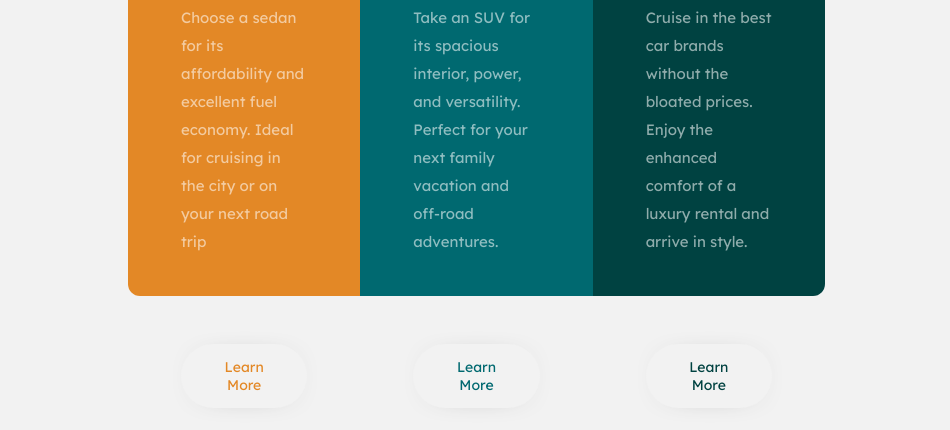
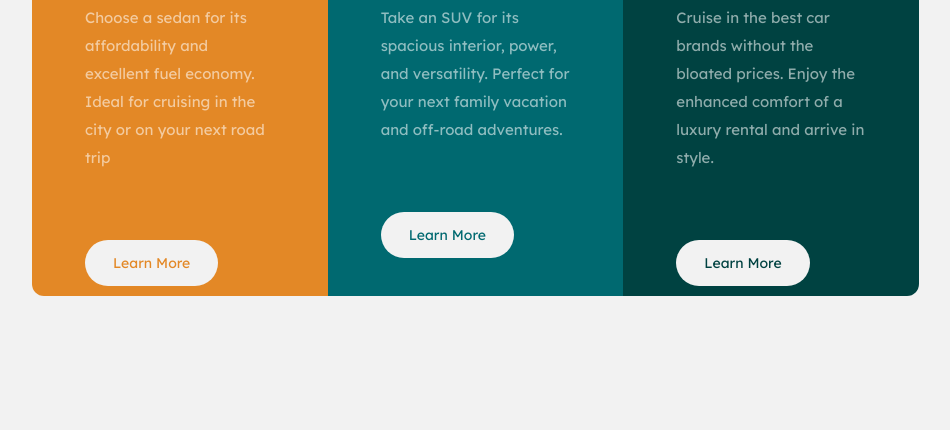
Before and after one commit to SagnikAcharya/3-column-preview-card-component, a plain HTML site: page index.html in a window 1280 px wide. Shown: the part 344-774 px from the top of the page, without its empty margins (160-1110 px from the left). Drawn offline with Linux system fonts and the light colour scheme.

Commit message:
Last and Final edit

```diff
--- a/style.css
+++ b/style.css
@@ -8,13 +8,13 @@
 
 /* font-family: 'Big Shoulders Display', cursive;
 font-family: 'Lexend Deca', sans-serif; */
-
 * {
     box-sizing: border-box;
     margin: 0;
     padding: 0;
 }
 
+@media(max-width:1440px) {
     body {
         background-color: var(--nearAboutWhite);
         width: 100vw;
@@ -25,7 +25,7 @@ body {
     }
 
     .container {
-    width: 55%;
+        width: 70%;
         height: 60%;
         display: flex;
         flex-direction: row;
@@ -78,7 +78,7 @@ body {
         background-color: var(--nearAboutWhite);
         padding: 14px 28px;
         border: none;
-    margin-top: 4.25rem;
+        margin-top: 3rem;
         cursor: pointer;
         box-shadow: 1px 1px 32px -25px rgba(0, 0, 0, 0.76);
         -webkit-box-shadow: 1px 1px 32px -25px rgba(0, 0, 0, 0.76);
@@ -112,6 +112,8 @@ body {
 
     .btn .luxury-btn {
         color: var(--Verydarkcyan);
+    }
+
 }
 
 @media(max-width:375px) {
```
Lines whose indentation alone changed are shown as unchanged.
